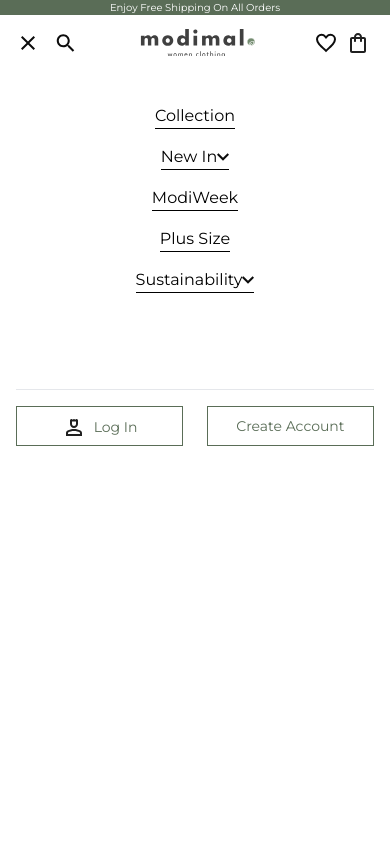
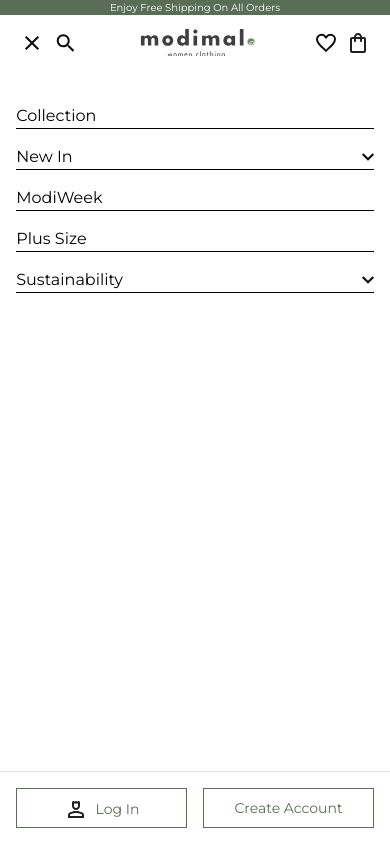
Before and after one commit to javadyousefi1/modimal-front, a React (Vite) app: page / in a window 390 px wide. Both pictures are taken after a click on the button 32 px from the left and 43 px from the top of the page. Shown: the top 844 px of the page. Built offline with nearby package versions, Linux system fonts and the light colour scheme.

Commit message:
fix content of menu in mobile first design

```diff
--- a/src/components/header/Header.tsx
+++ b/src/components/header/Header.tsx
@@ -252,8 +252,17 @@
     },
   ];
 
-  const openMenu = () => setIsOpenMobileMenu(true);
-  const closeMenu = () => setIsOpenMobileMenu(false);
+  const openMenu = () => {
+    setIsOpenMobileMenu(true);
+    // Disable body scroll when menu is open
+    document.body.style.overflow = "hidden";
+  };
+
+  const closeMenu = () => {
+    setIsOpenMobileMenu(false);
+    // Enable body scroll when menu is closed
+    document.body.style.overflow = "";
+  };
 
   return (
     <>
@@ -276,7 +285,7 @@
             <div>{searchIcon}</div>
             {/* menu */}
             {isOpenMobileMenu ? (
-              <button className="w-[25px]" onClick={closeMenu}>
+              <button className="mx-[4px] w-[17px]" onClick={closeMenu}>
                 {closeIcon}
               </button>
             ) : (
@@ -305,12 +314,13 @@
             exit={{ opacity: 0 }}
             className="fixed left-0 w-full top-[56px] bg-white z-50 overflow-auto"
           >
-            {/* map on menu */}
-            <div className="flex flex-col items-center mt-12 gap-y-4">
+            <div className="flex flex-col items-center mt-12"> {/* Set height to full screen */}
+  <div className="w-full overflow-auto max-h-[calc(100vh-200px)] flex flex-col items-center gap-y-4"> {/* Allow content to scroll */}
     {menus.map((item) => (
       <MenuDropDown item={item} key={item.id} />
     ))}
-              <div className="w-11/12 flex justify-center items-center gap-x-6 mt-20 py-4 border-t-[1px]">
+  </div>
+  <div className="w-full absolute bottom-0 flex justify-center items-center gap-x-4 py-4 px-4 border-t-[1px]">
     <Button
       type="button"
       children={
@@ -328,12 +338,12 @@
     />
   </div>
 </div>
+
           </motion.div>
         </div>
+        {/* desktop design */}
         <div className="hidden md:flex justify-around items-center py-4 bg-white border-b-[1px] border-neutral-2">
-          <div>
-            {modimalIcon}
-          </div>
+          <div>{modimalIcon}</div>
           <div className="flex justify-center items-center gap-x-4 lg:gap-x-6">
             {/* {menus.map((item) => (
                 <DropDown item={item} key={item.id} />
@@ -346,25 +356,16 @@
           </div>
           <div className="flex justify-center items-center gap-x-2 lg:gap-x-4">
             {/* my shopping icon */}
-            <a href="#">
-              {myShoppingIcon}
-            </a>
+            <a href="#">{myShoppingIcon}</a>
             {/* favorites icon */}
-            <a href="#">
-              {favoriteIcon}
-            </a>
+            <a href="#">{favoriteIcon}</a>
             {/* profile icon */}
-            <a href="#">
-              {profileIcon}
-            </a>
+            <a href="#">{profileIcon}</a>
             {/* search icon */}
-            <div>
-              {searchIcon}
-            </div>
+            <div>{searchIcon}</div>
           </div>
         </div>
       </header>
-      {/* desktop design */}
       <a href="#" className="fixed bottom-14 right-4 z-10">
         <svg
           width="56"
--- a/src/components/header/MenuDropDown.tsx
+++ b/src/components/header/MenuDropDown.tsx
@@ -23,7 +23,7 @@
   };
 
   return (
-    <div className=" border-b-[1px] border-black">
+    <div className="w-11/12 border-b-[1px] border-black">
       <div
         className="flex justify-between items-center"
         onClick={handleOpenDropDown}
@@ -51,20 +51,23 @@
           ""
         )}
       </div>
+      <div
+        className={`transition-max-h duration-500 ease-in-out overflow-hidden ${
+          isOpenDropDown ? "max-h-96" : "max-h-0"
+        }`}
+      >
         {isOpenDropDown &&
           item.subLink &&
           item.subLink.map((item) => (
-          <>
             <a
-            className="flex justify-center items-start flex-col py-3 pl-8"
+              className="flex justify-center items-start flex-col py-3 pl-8 text-neutral-8"
               href={item.link}
               key={item.id}
             >
               {item.title}
             </a>
-
-          </>
           ))}
+      </div>
     </div>
   );
 };
```
Lines whose indentation alone changed are shown as unchanged.
